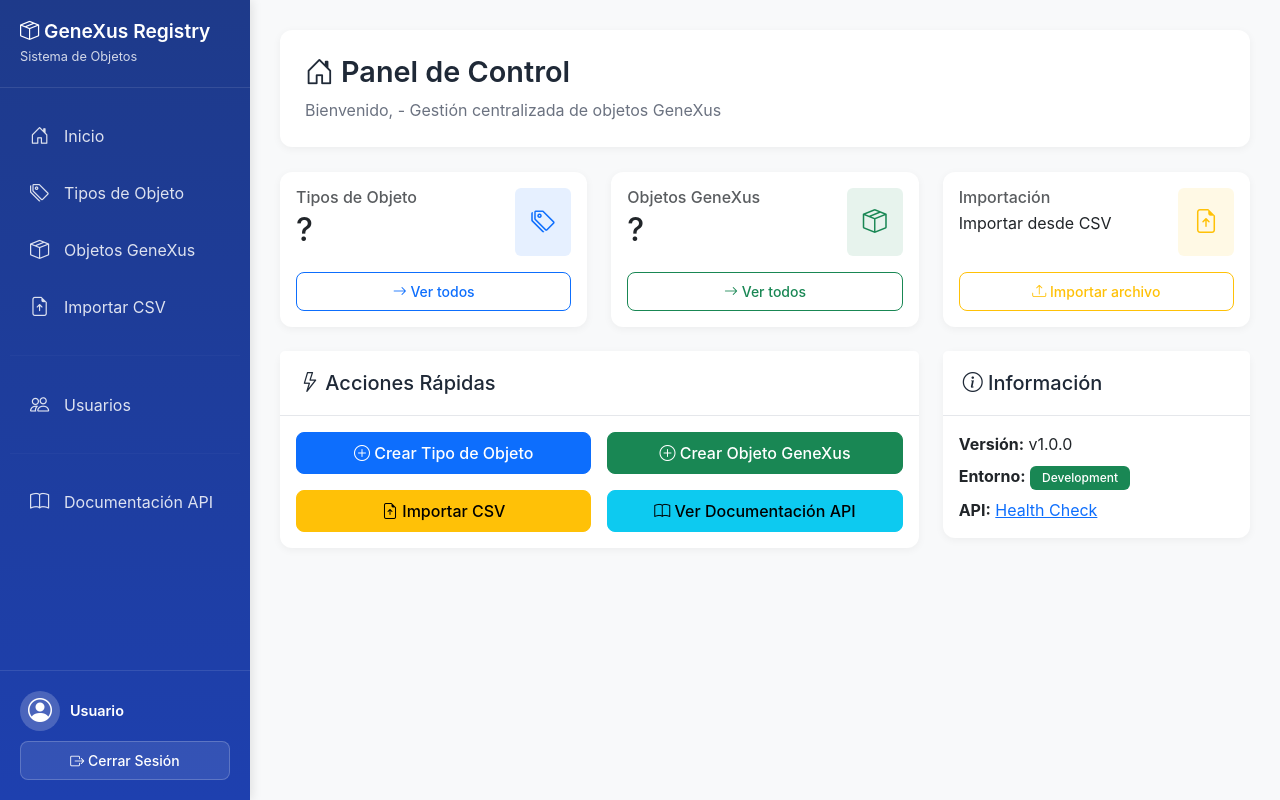
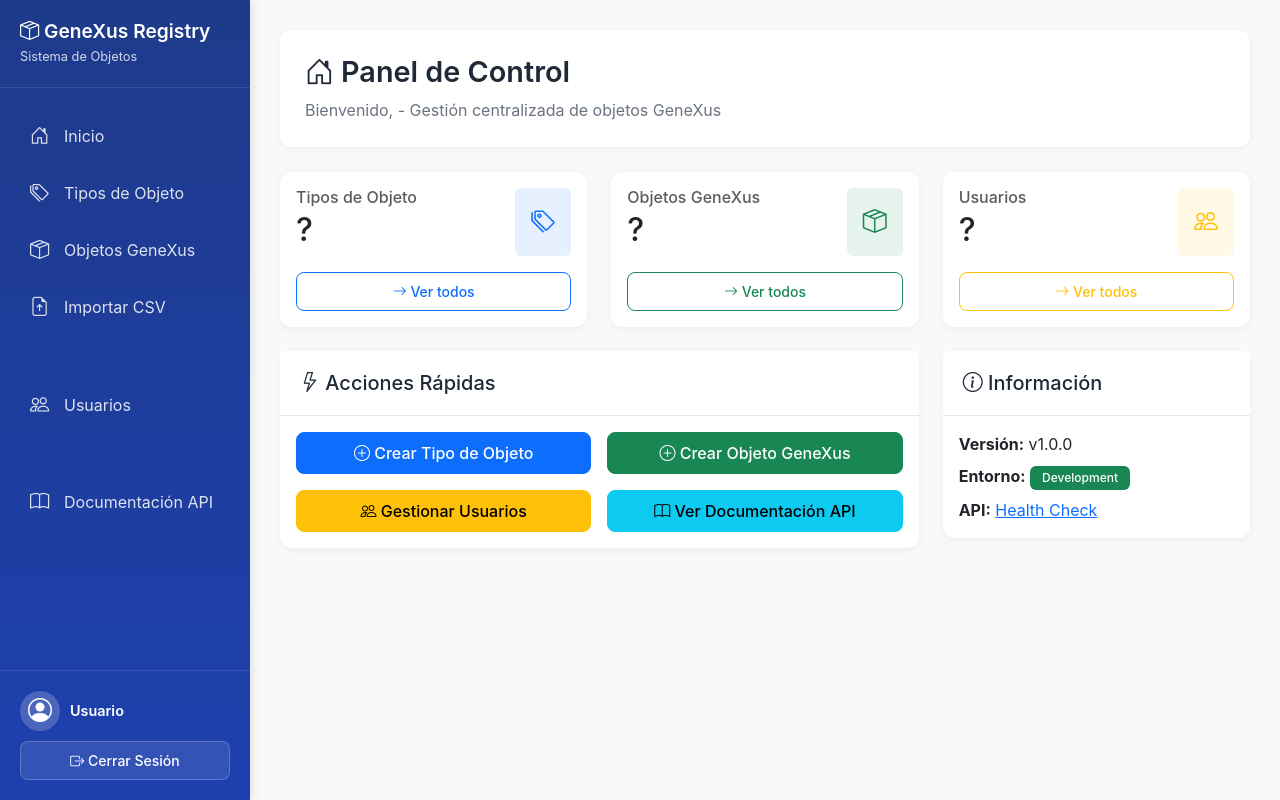
Before and after one commit to HenryG77/gx-object-registry, a Python web app: template src/web/templates/index.html in a window 1280 px wide. Run offline with Jinja, Linux system fonts and the light colour scheme; the template is opened without the code that fills it, so the values that code supplies are empty.

Commit message:
Acciones rapidas agregar usuarios

```diff
--- a/src/web/templates/index.html
+++ b/src/web/templates/index.html
@@ -49,21 +49,21 @@
         </div>
     </div>
 
-    <!-- Card: Importar CSV -->
+    <!-- Card: Usuarios -->
     <div class="col-md-4">
         <div class="card">
             <div class="card-body">
                 <div class="d-flex justify-content-between align-items-start mb-3">
                     <div>
-                        <h6 class="text-muted mb-1">Importación</h6>
-                        <p class="mb-0">Importar desde CSV</p>
+                        <h6 class="text-muted mb-1">Usuarios</h6>
+                        <h2 class="mb-0" id="stats-users">-</h2>
                     </div>
                     <div class="bg-warning bg-opacity-10 p-3 rounded">
-                        <i class="bi bi-file-earmark-arrow-up text-warning fs-4"></i>
+                        <i class="bi bi-people text-warning fs-4"></i>
                     </div>
                 </div>
-                <a href="/web/import" class="btn btn-sm btn-outline-warning w-100">
-                    <i class="bi bi-upload"></i> Importar archivo
+                <a href="/web/users" class="btn btn-sm btn-outline-warning w-100">
+                    <i class="bi bi-arrow-right"></i> Ver todos
                 </a>
             </div>
         </div>
@@ -95,8 +95,8 @@
                     </div>
                     <div class="col-md-6">
                         <div class="d-grid">
-                            <button class="btn btn-warning" onclick="location.href='/web/import'">
-                                <i class="bi bi-file-earmark-arrow-up"></i> Importar CSV
+                            <button class="btn btn-warning" onclick="location.href='/web/users'">
+                                <i class="bi bi-people"></i> Gestionar Usuarios
                             </button>
                         </div>
                     </div>
@@ -141,10 +141,16 @@
             const objectsResponse = await fetch(`${API_BASE_URL}/objects?page_size=1`);
             const objectsData = await objectsResponse.json();
             document.getElementById('stats-objects').textContent = objectsData.total || 0;
+
+            // Cargar usuarios
+            const usersResponse = await fetch(`${API_BASE_URL}/users?page_size=1`);
+            const usersData = await usersResponse.json();
+            document.getElementById('stats-users').textContent = usersData.total || 0;
         } catch (error) {
             console.error('Error cargando estadísticas:', error);
             document.getElementById('stats-types').textContent = '?';
             document.getElementById('stats-objects').textContent = '?';
+            document.getElementById('stats-users').textContent = '?';
         }
     }
 
```
